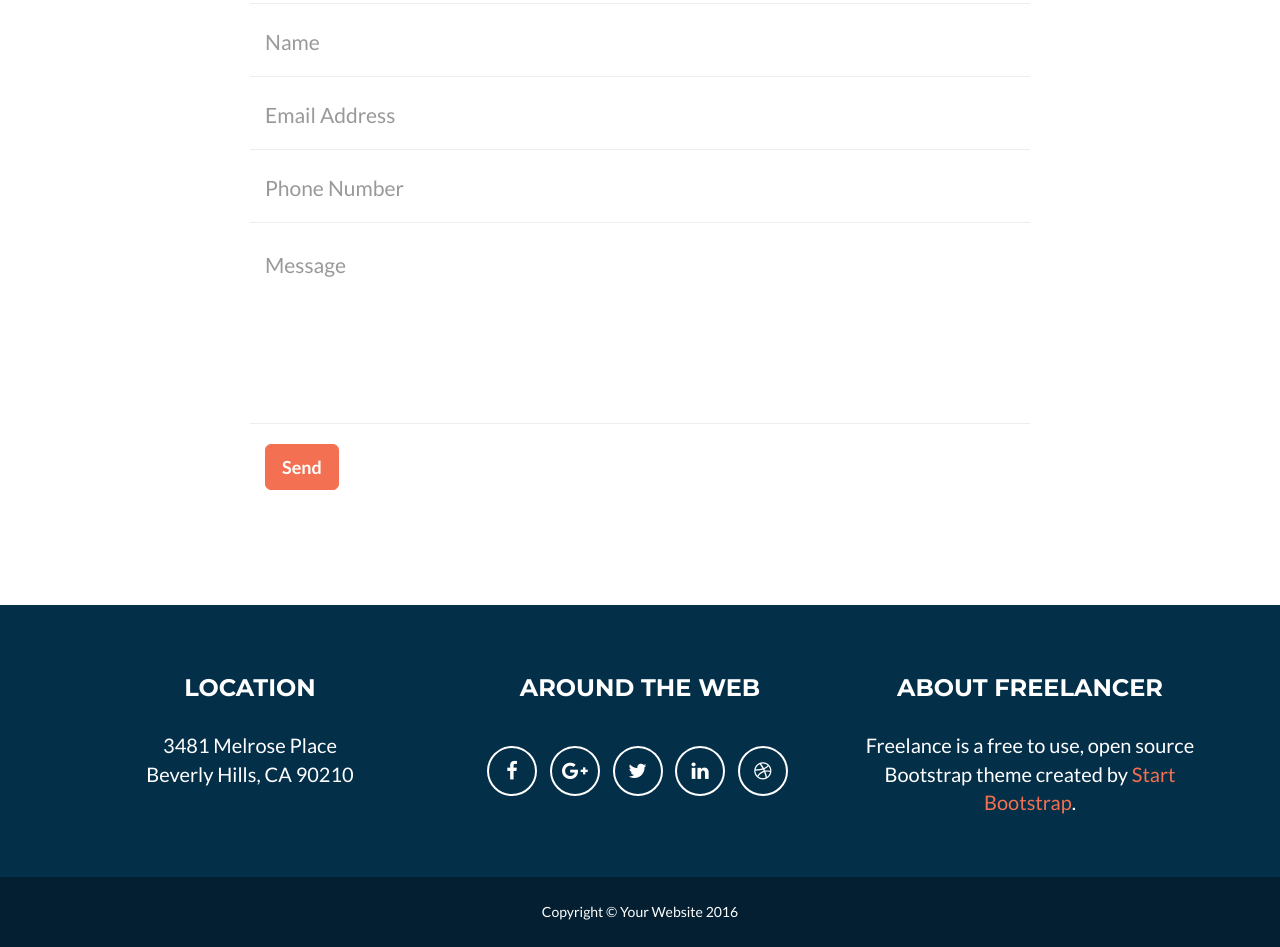
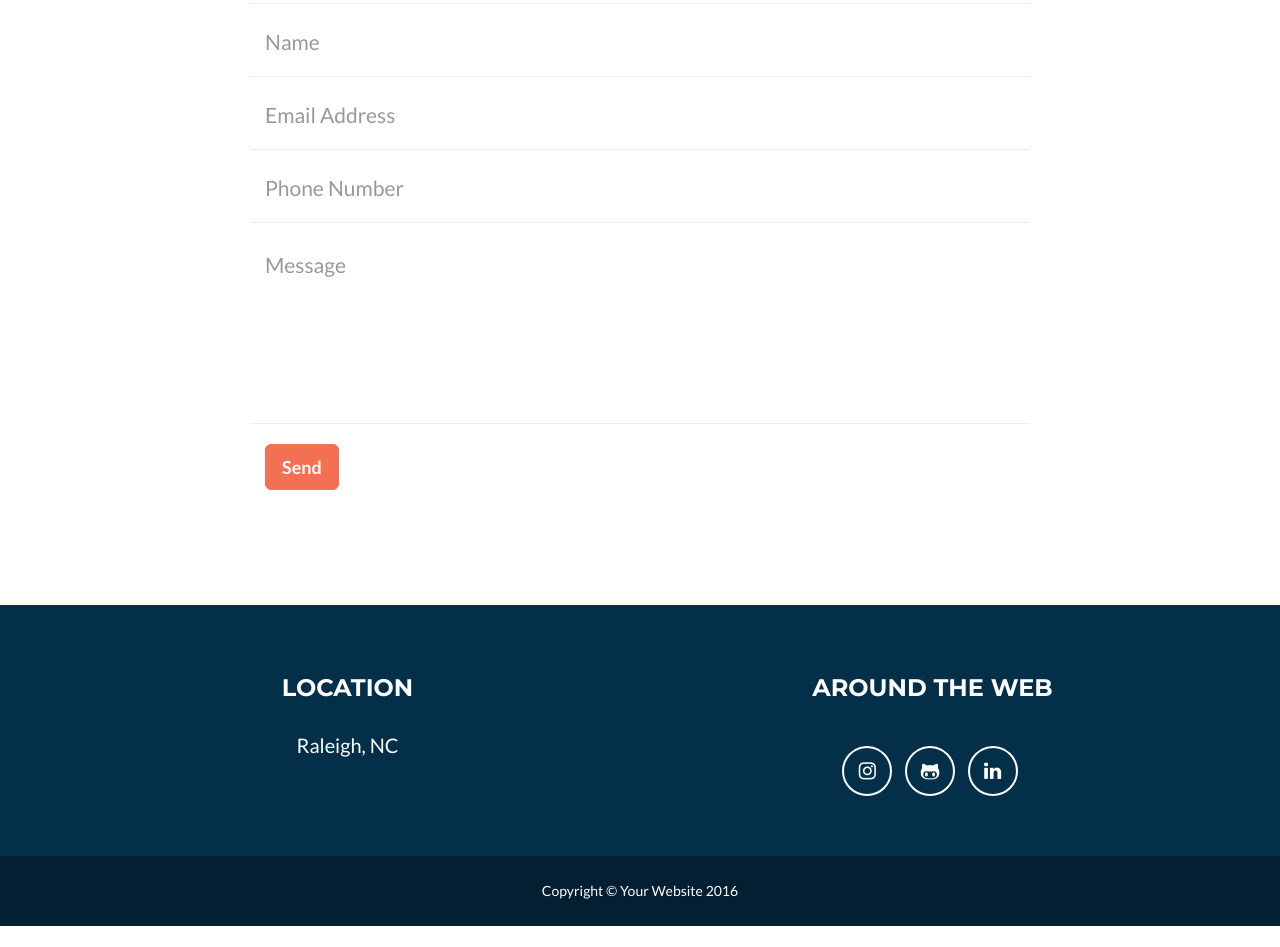
Before and after one commit to tylerberry4/tylerberry4.github.io, a website: page index.html in a window 1280 px wide. Shown: the part 2047-2994 px from the top of the page. After the commit the page ends 2973 px from the top, so only its background shows below. Drawn offline with nearby package versions, Linux system fonts and the light colour scheme.

Commit message:
social links and location update

```diff
--- a/index.html
+++ b/index.html
@@ -9,7 +9,7 @@
     <meta name="description" content="">
     <meta name="author" content="">
 
-    <title>Freelancer - Start Bootstrap Theme</title>
+    <title>Tyler Berry</title>
 
     <!-- Bootstrap Core CSS -->
     <link href="vendor/bootstrap/css/bootstrap.min.css" rel="stylesheet">
@@ -210,34 +210,23 @@
         <div class="footer-above">
             <div class="container">
                 <div class="row">
-                    <div class="footer-col col-md-4">
+                    <div class="footer-col col-md-6">
                         <h3>Location</h3>
-                        <p>3481 Melrose Place
-                            <br>Beverly Hills, CA 90210</p>
+                        <p>Raleigh, NC</p>
                     </div>
-                    <div class="footer-col col-md-4">
+                    <div class="footer-col col-md-6">
                         <h3>Around the Web</h3>
                         <ul class="list-inline">
                             <li>
-                                <a href="#" class="btn-social btn-outline"><i class="fa fa-fw fa-facebook"></i></a>
+                                <a href="https://www.instagram.com/tberry04/" class="btn-social btn-outline"><i class="fa fa-fw fa-instagram"></i></a>
                             </li>
                             <li>
-                                <a href="#" class="btn-social btn-outline"><i class="fa fa-fw fa-google-plus"></i></a>
+                                <a href="https://github.com/tylerberry4" class="btn-social btn-outline"><i class="fa fa-fw fa-github-alt"></i></a>
                             </li>
                             <li>
-                                <a href="#" class="btn-social btn-outline"><i class="fa fa-fw fa-twitter"></i></a>
-                            </li>
-                            <li>
-                                <a href="#" class="btn-social btn-outline"><i class="fa fa-fw fa-linkedin"></i></a>
-                            </li>
-                            <li>
-                                <a href="#" class="btn-social btn-outline"><i class="fa fa-fw fa-dribbble"></i></a>
+                                <a href="https://www.linkedin.com/in/tylerberry4/" class="btn-social btn-outline"><i class="fa fa-fw fa-linkedin"></i></a>
                             </li>
                         </ul>
-                    </div>
-                    <div class="footer-col col-md-4">
-                        <h3>About Freelancer</h3>
-                        <p>Freelance is a free to use, open source Bootstrap theme created by <a href="http://startbootstrap.com">Start Bootstrap</a>.</p>
                     </div>
                 </div>
             </div>
```
